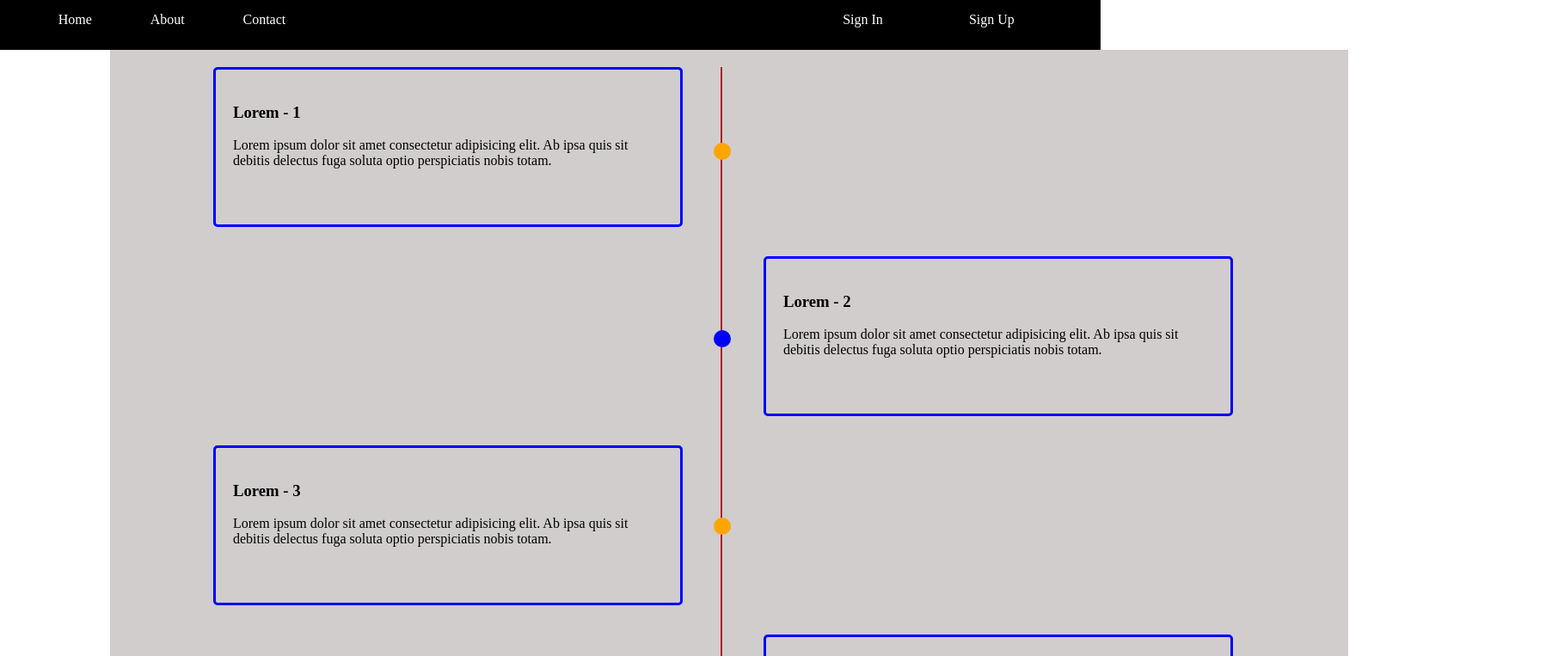
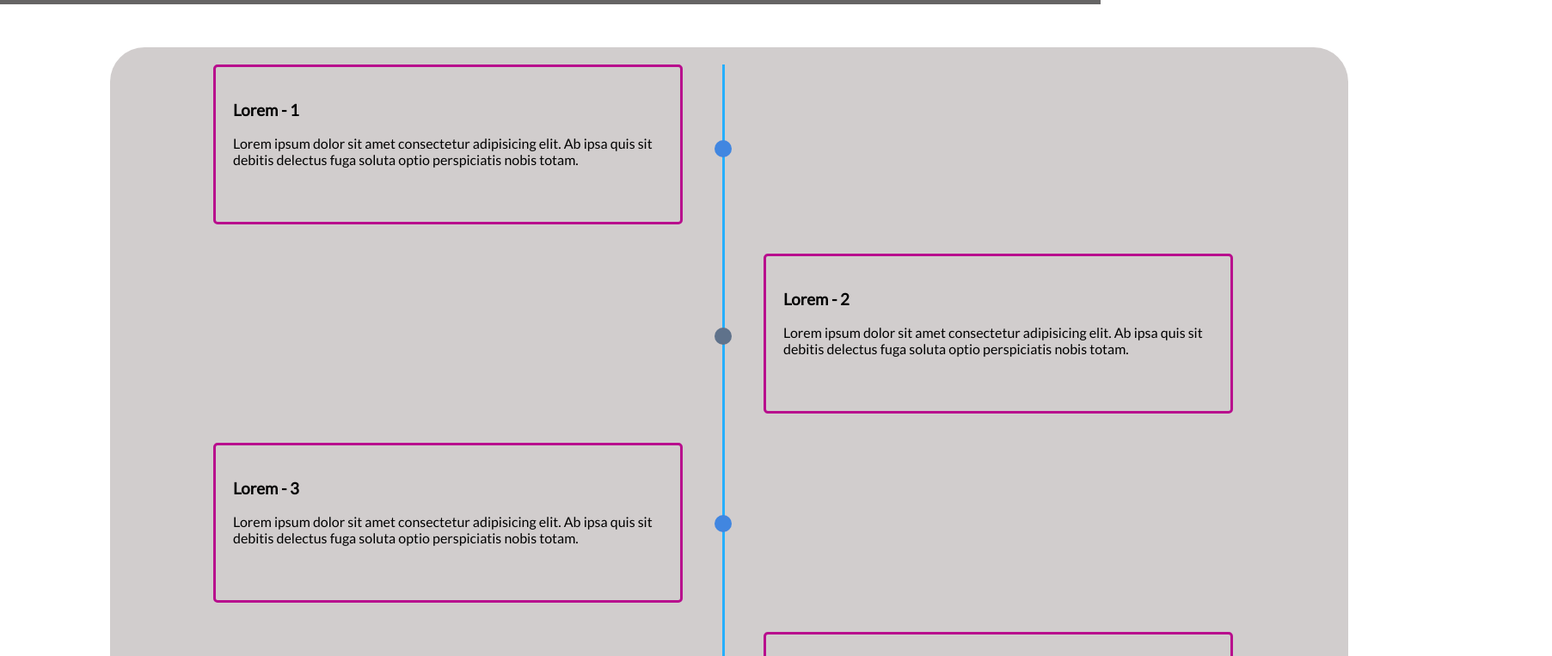
Before and after one commit to Fbw-wd22-e01-Rockstars/uib-layout-freelance-position-NattyDCI, a plain HTML site: page index.html in a window 1280 px wide. Shown: the part 395-1158 px from the top of the page at 86% size, 1805 px wide, since content can reach past the window. Drawn offline with Linux system fonts and the light colour scheme.

Commit message:
fixing some font size

```diff
--- a/index.html
+++ b/index.html
@@ -5,6 +5,9 @@
    <meta name="viewport" content="width=device-width, initial-scale=1.0" />
    <title>CSS Position Exercise</title>
    <link rel="stylesheet" href="./style.css" />
+   <style>
+     @import url('https://fonts.googleapis.com/css2?family=Lato&display=swap');
+   </style>
  </head>
  <body>
    <!-- Header -->
@@ -26,6 +29,9 @@
      </div>
    </nav>
 </header>
+
+
+
  <div class="maingrd">
    <!-- Section-1 -->
    <section class="sec1">
--- a/style.css
+++ b/style.css
@@ -1,15 +1,21 @@
+body {
+    font-family: 'Lato', sans-serif;
+}
+
 main {
     background-color: aquamarine;
 }
+
 nav {
     display: flex;
     justify-content: space-between;
-    background-color: rgb(0, 0, 0);
+    background-color: rgb(102, 101, 101);
     height: 60px;
     width: 100%;
     line-height: 50px;
     position: relative;
-    top: 60px;
+    top: 400px;
+    position: sticky;
 
 }
 
@@ -46,29 +52,34 @@ body {
 }
  .maingrd {
     position: relative;
-    top: 453px;
+    top: 450px;
+
 }
 
 .tit1{
     position: relative;
     z-index: 2;
     top: 40px;
-    left: 41%;
+    left: 36%;
     color: rgb(231, 167, 63);
     text-shadow: 2px 2px #7e7c7c;
 
+}
+
+#home1 > h2 {
+    font-size: 30px;
 }
 
 .dev{
     position: relative;
     z-index: 1;
     top: 50px;
-    width: 350px;
+    width: 250px;
     left:40%;
 }
 
 .sec1 {
-
+    border-radius: 40px;
     width: 1400px;
     height: 900px;
     display: grid;
@@ -85,7 +96,8 @@ body {
 }
 
 .sec2 {
-    width: 1400px;
+    border-radius: 40px;
+    width: 1380px;
     height: 500px;
     background-color: rgb(209, 205, 205);
     position: relative;
@@ -116,7 +128,7 @@ body {
 }
 
 .two {
-    background-color: pink;
+    background-color: rgb(221, 25, 211);
     z-index: 2;
     align-self: center;
     position: absolute;
@@ -137,7 +149,7 @@ body {
 .leftones1{
     height: 140px;
     width: 500px;
-    border: 3px solid blue;
+    border: 3px solid rgb(184, 13, 141);
     border-radius: 5px;
     grid-row: 1/2;
     grid-column: 1/2;
@@ -150,7 +162,7 @@ body {
     height: 140px;
     width: 500px;
     grid-column: 1/2;
-    border: 3px solid blue;
+    border: 3px solid rgb(184, 13, 141);
     border-radius: 5px;
     padding: 20px;
     margin-left: 100px;
@@ -159,7 +171,7 @@ body {
 .rightones1{
     height: 140px;
     width: 500px;
-    border: 3px solid blue;
+    border: 3px solid rgb(184, 13, 141);
     border-radius: 5px;
     grid-row: 2/3;
     grid-column: 3/4;
@@ -171,7 +183,7 @@ body {
     width: 500px;
     grid-row: 4/5;
     grid-column: 3/4;
-    border: 3px solid blue;
+    border: 3px solid rgb(184, 13, 141);
     border-radius: 5px;
     padding: 20px;
 }
@@ -188,14 +200,14 @@ body {
 
 .linebreak > #line {
     height: 880px;
-    width: 2px;
-    background-color: brown;
+    width: 3px;
+    background-color: rgb(37, 175, 255);
     grid-row:1 / span 3;
     grid-column: 2 / 3;
     display:inline-block;
     position: relative;
     z-index: 1;
-    left: 10px;
+    left: 11.5px;
     margin-bottom: 20px;
 
 }
@@ -216,7 +228,7 @@ body {
     width: 20px;
     height: 20px;
     border-radius: 20px;
-    background-color: blue;
+    background-color: rgb(95, 114, 139);
 
 }
 
@@ -230,7 +242,7 @@ body {
 }
 
 .balls1, .balls3 {
-    background-color: orange;
+    background-color: rgb(65, 134, 224);
 }
 
 footer {
@@ -246,7 +258,7 @@ footer {
 .home-link {
     background-color: rgb(241, 232, 109);
     border: 1px solid orange;
-    width: 60px;
+    width: 70px;
     height: 14px;
     border-radius: 10px;
     padding: 20px;
```
